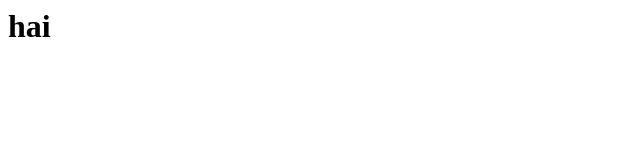
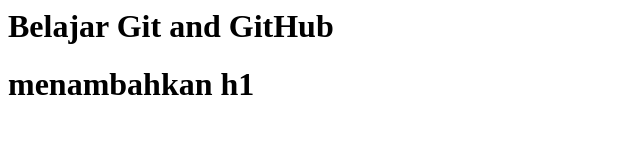
Before and after one commit to hnmslsbl/belajar-git, a plain HTML site: page index.html in a window 1280 px wide. Shown: the whole page, without its empty margins (0-640 px from the left). Drawn offline with Linux system fonts and the light colour scheme.

Commit message:
menambahkan h1

```diff
--- a/index.html
+++ b/index.html
@@ -3,6 +3,7 @@
 <title>Belajar Git and GitHub</title>
 </head>
 <body>
-<h1>hai</h1>
+<h1>Belajar Git and GitHub</h1>
+<h1>menambahkan h1 </h1>
 </body>
 </html>
```
